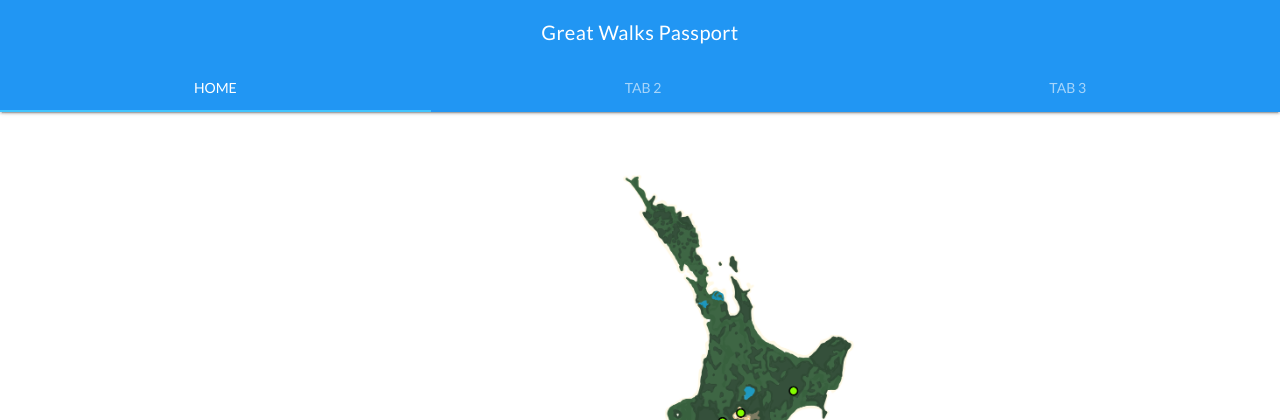
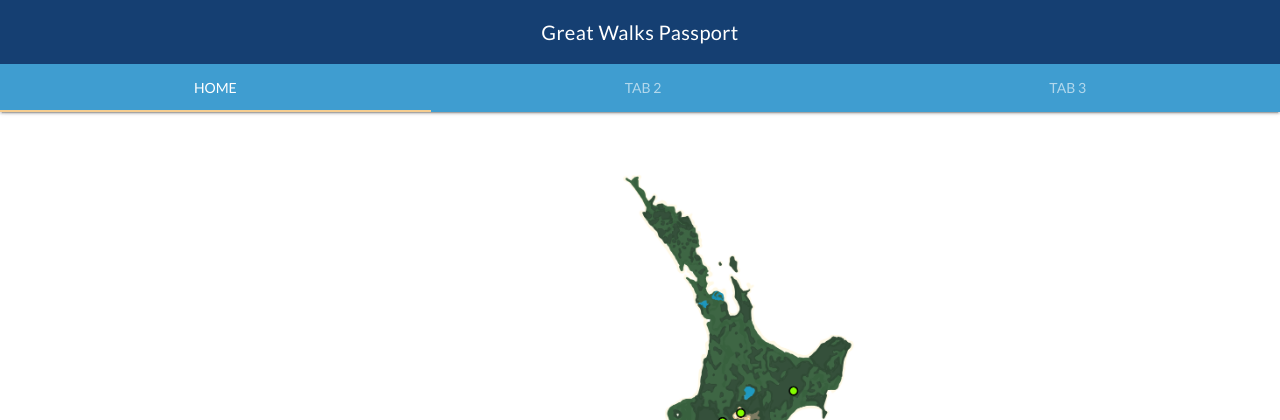
Before and after one commit to jlee512/CS50x-Final-Project, a Flask app: page / in a window 1280 px wide. Shown: the top 420 px of the page. Run offline with Flask 2, Linux system fonts and the light colour scheme; some libraries are stand-ins or nearby versions.

Commit message:
material bootstrap added

```diff
--- a/static/CSS/styles.css
+++ b/static/CSS/styles.css
@@ -29,6 +29,24 @@ span.mdl-layout-title {
 
 }
 
+header.mdl-layout__header {
+
+    background-color: #153F72;
+
+}
+
+.mdl-layout__tab-bar {
+
+    background-color: #3F9DD0;
+
+}
+
+.mdl-layout.is-upgraded .mdl-layout__tab.is-active::after {
+
+    background: #F5CD90;
+
+}
+
 .mdl-layout-title, .mdl-layout__tab {
 
     font-family: 'Lato';
```
